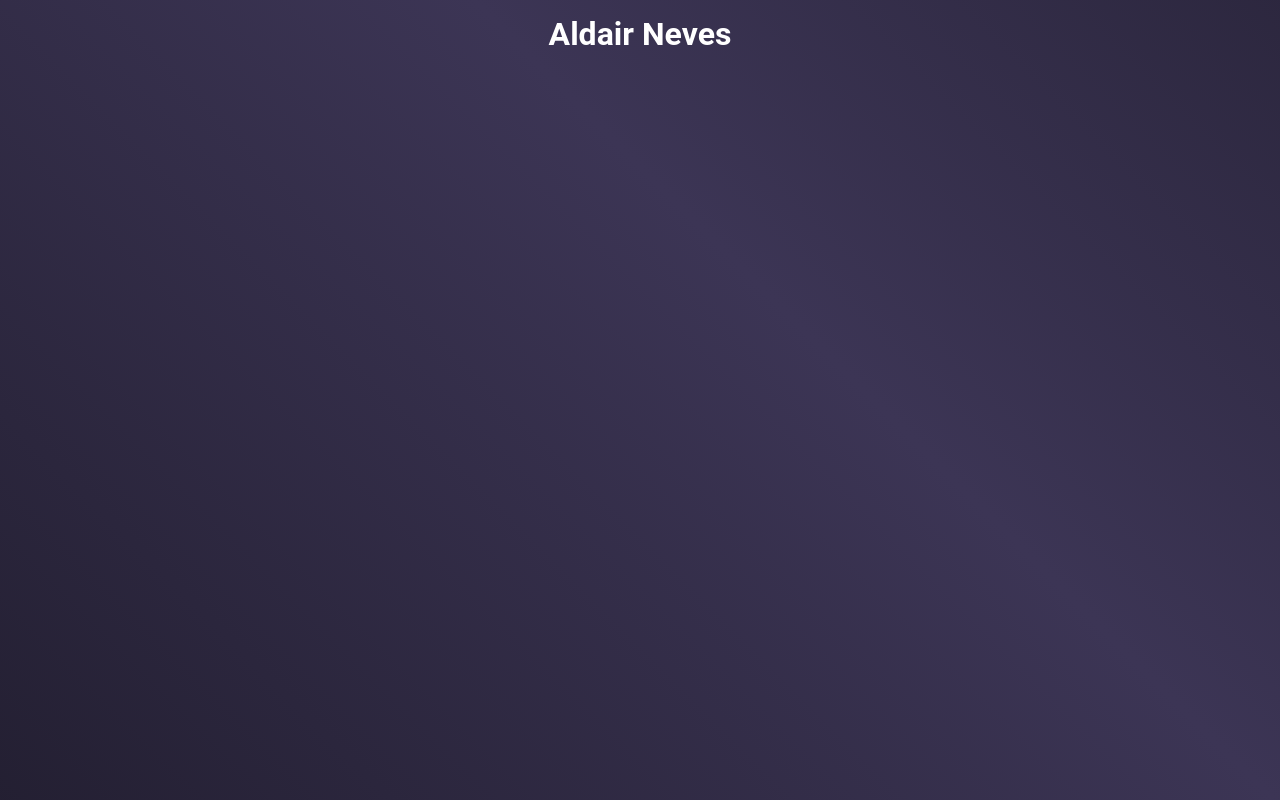
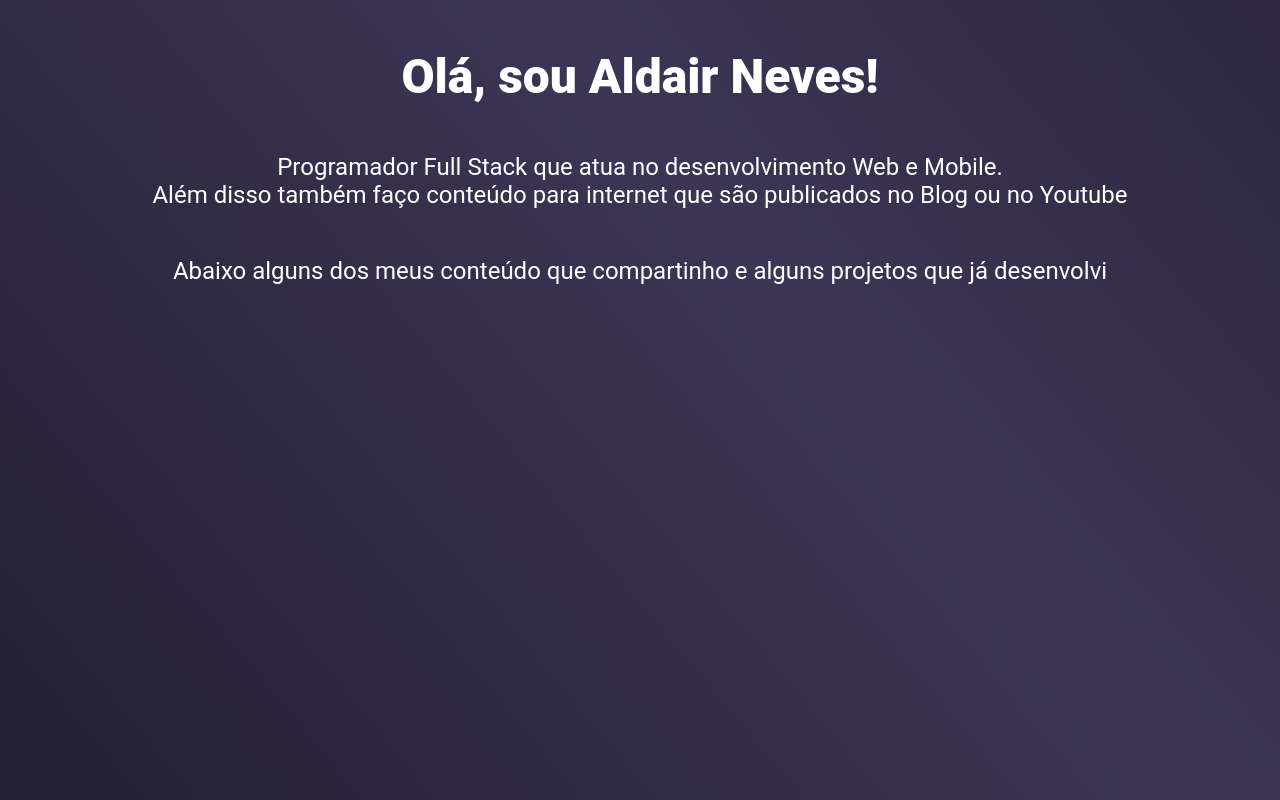
Before and after one commit to aldairneves/aldairnevesblog, a plain HTML site: page index.html in a window 1280 px wide. Drawn offline with Linux system fonts and the light colour scheme.

Commit message:
ajustando backgroud

```diff
--- a/index.html
+++ b/index.html
@@ -8,6 +8,9 @@
     <title>Aldair Neves</title>
 </head>
 <body class="gradiente">
-    <h1>Aldair Neves</h1>
+    <p class="textotitulo">Olá, sou Aldair Neves!</p>
+    <p class="texto">Programador Full Stack que atua no desenvolvimento Web e Mobile.</p>
+    <p class="textox">Além disso também faço conteúdo para internet que são publicados no Blog ou no Youtube</p>
+    <p class="textodown">Abaixo alguns dos meus conteúdo que compartinho e alguns projetos que já desenvolvi</p>
 </body>
 </html>
--- a/style.css
+++ b/style.css
@@ -3,20 +3,49 @@
     margin: 0;
     box-sizing: border-box;
   }
-  h1{
+  .textotitulo{
     font-family: 'Roboto', sans-serif;
+    font-weight: 900;
+    font-size: 48px;
     text-align: center;
-    padding: 15px;
+    padding: 3rem;
     color: rgb(255, 255, 255);
 
   }
+  .texto{
+    font-family: 'Roboto', sans-serif;
+    text-align: center;
+    font-weight: 400;
+    font-size: 24px;
+    padding: 0rem;
+    color: rgb(255, 255, 255);
+
+  }
+  .textox{
+    font-family: 'Roboto', sans-serif;
+    text-align: center;
+    font-weight: 400;
+    font-size: 24px;
+    padding: 0rem;
+    color: rgb(255, 255, 255);
+
+  }
+  .textodown{
+    font-family: 'Roboto', sans-serif;
+    text-align: center;
+    font-weight: 400;
+    font-size: 24px;
+    padding: 3rem;
+    color: rgb(255, 255, 255);
+  }
+
 
   .gradiente {
 /*     display: flex; */
     height: 100vh;
     width: 100vw;
 
-    background: linear-gradient(45deg, #000000,#3C3555,#000000);
+    background: linear-gradient(50deg, #000000,#3C3555,#000000);
     background-size: 300% 300%;
     animation: colors 40s ease infinite;
   }
```
